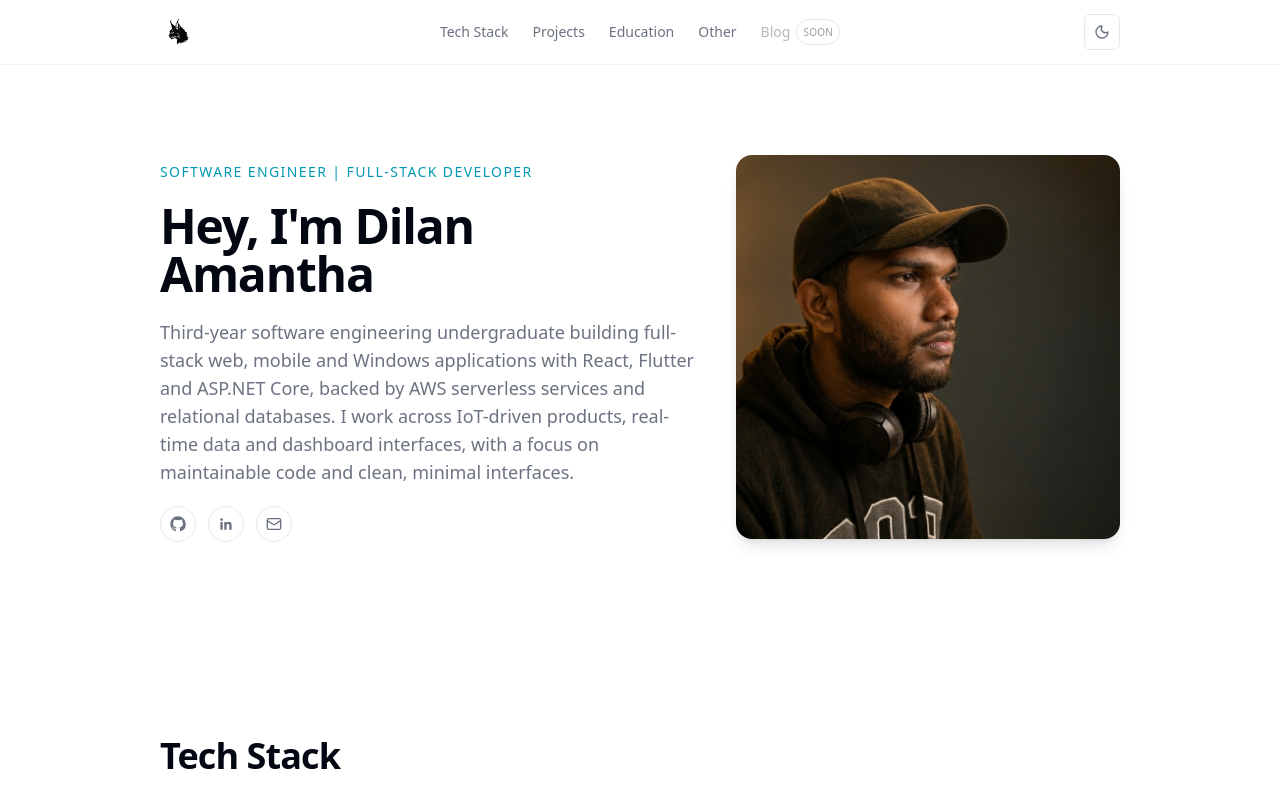
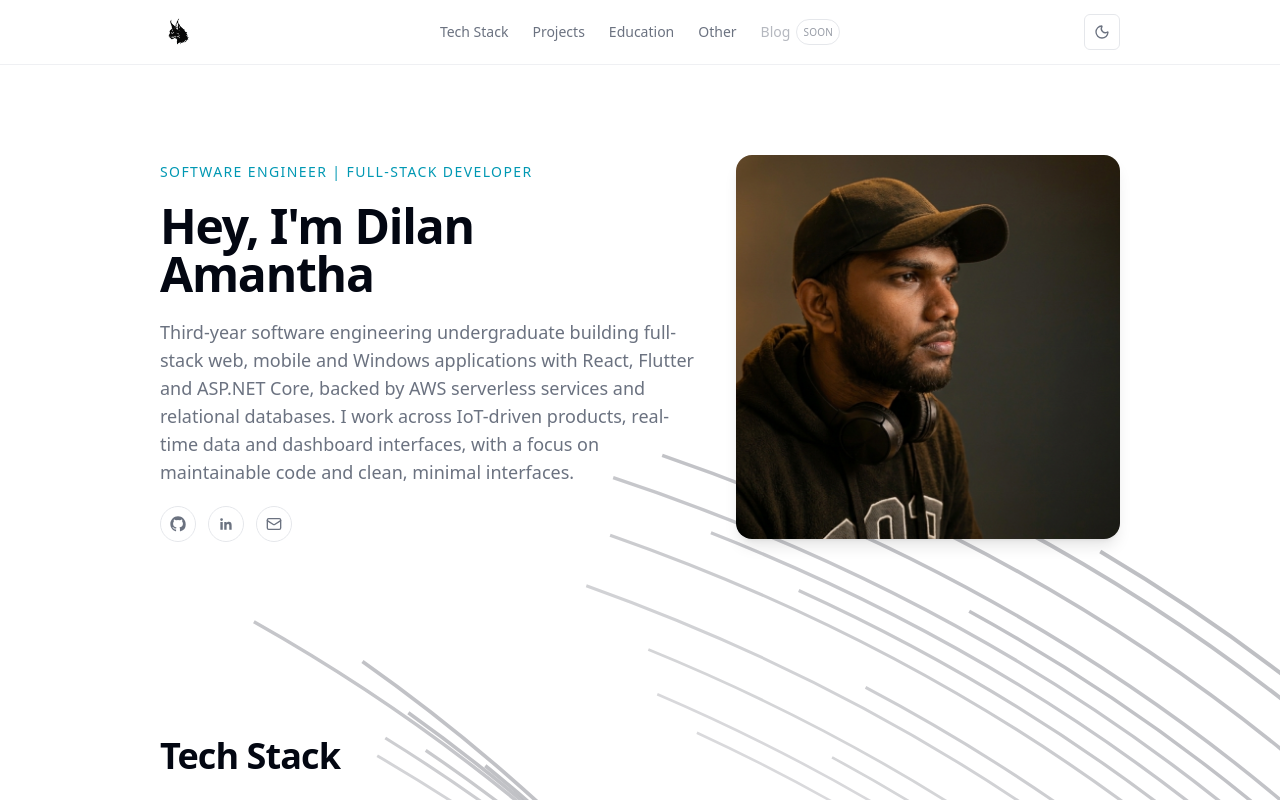
Before and after one commit to lynx7843/lynx_portfolio, a React (Vite) app: page / in a window 1280 px wide. Shown: the top 802 px of the page. Built offline with nearby package versions, Linux system fonts and the light colour scheme.

Commit message:
add background animation effect

```diff
--- a/package.json
+++ b/package.json
@@ -12,6 +12,7 @@
   "dependencies": {
     "class-variance-authority": "^0.7.1",
     "clsx": "^2.1.1",
+    "framer-motion": "^14.0.0",
     "lucide-react": "^1.39.0",
     "react": "^18.3.1",
     "react-dom": "^18.3.1",
--- a/src/App.tsx
+++ b/src/App.tsx
@@ -4,10 +4,12 @@ import TechStack from "@/components/TechStack";
 import Projects from "@/components/Projects";
 import Education from "@/components/Education";
 import Other from "@/components/Other";
+import { BackgroundPaths } from "@/components/ui/background-paths";
 
 export default function App() {
   return (
     <>
+      <BackgroundPaths />
       <Navbar />
       <div className="h-16" />
       <main>
--- /dev/null
+++ b/src/components/ui/background-paths.tsx
@@ -0,0 +1,119 @@
+import { useMemo } from "react";
+import {
+  motion,
+  useAnimationFrame,
+  useMotionValue,
+  useScroll,
+  useSpring,
+  useTransform,
+  useVelocity,
+  type MotionValue,
+} from "framer-motion";
+import { cn } from "@/lib/utils";
+
+// Scroll velocity (px/s) that adds +1x to the line speed.
+const VELOCITY_PER_SPEED_STEP = 400;
+// Upper bound for the speed multiplier while scrolling.
+const MAX_SPEED = 8;
+
+type PathData = {
+  id: number;
+  d: string;
+  width: number;
+  duration: number;
+};
+
+function FloatingPath({ path, time }: { path: PathData; time: MotionValue<number> }) {
+  // Progress through this path's loop, 0 -> 1. Mirrors the original keyframes:
+  // pathLength 0.3 -> 1, pathOffset [0, 1, 0], opacity [0.3, 0.6, 0.3].
+  const phase = useTransform(time, (t) => (t / path.duration) % 1);
+  const pathLength = useTransform(phase, (p) => 0.3 + 0.7 * p);
+  const pathOffset = useTransform(phase, (p) => (p < 0.5 ? p * 2 : 2 - p * 2));
+  const opacity = useTransform(pathOffset, (o) => 0.3 + 0.3 * o);
+
+  return (
+    <motion.path
+      d={path.d}
+      stroke="currentColor"
+      strokeWidth={path.width}
+      strokeOpacity={0.1 + path.id * 0.03}
+      style={{ pathLength, pathOffset, opacity }}
+    />
+  );
+}
+
+function FloatingPaths({
+  position,
+  time,
+}: {
+  position: number;
+  time: MotionValue<number>;
+}) {
+  // Memoized so the random durations stay stable across re-renders.
+  const paths = useMemo<PathData[]>(
+    () =>
+      Array.from({ length: 36 }, (_, i) => ({
+        id: i,
+        d: `M-${380 - i * 5 * position} -${189 + i * 6}C-${
+          380 - i * 5 * position
+        } -${189 + i * 6} -${312 - i * 5 * position} ${216 - i * 6} ${
+          152 - i * 5 * position
+        } ${343 - i * 6}C${616 - i * 5 * position} ${470 - i * 6} ${
+          684 - i * 5 * position
+        } ${875 - i * 6} ${684 - i * 5 * position} ${875 - i * 6}`,
+        width: 0.5 + i * 0.03,
+        duration: 20 + Math.random() * 10,
+      })),
+    [position]
+  );
+
+  return (
+    <div className="absolute inset-0 pointer-events-none">
+      <svg
+        className="h-full w-full text-slate-950 dark:text-white"
+        viewBox="0 0 696 316"
+        preserveAspectRatio="xMidYMid slice"
+        fill="none"
+        aria-hidden="true"
+      >
+        {paths.map((path) => (
+          <FloatingPath key={path.id} path={path} time={time} />
+        ))}
+      </svg>
+    </div>
+  );
+}
+
+/**
+ * Animated flowing-paths backdrop. Renders as a fixed, full-viewport layer
+ * behind the page content and never intercepts pointer events. The lines
+ * speed up while the page is scrolled down and ease back afterwards.
+ */
+export function BackgroundPaths({ className }: { className?: string }) {
+  const { scrollY } = useScroll();
+  const scrollVelocity = useVelocity(scrollY);
+  const scrollBoost = useTransform(scrollVelocity, (v) =>
+    Math.min(Math.max(v, 0) / VELOCITY_PER_SPEED_STEP, MAX_SPEED - 1)
+  );
+  const smoothBoost = useSpring(scrollBoost, { damping: 40, stiffness: 120 });
+
+  // Shared animation clock in seconds, advanced faster while scrolling.
+  const time = useMotionValue(0);
+  useAnimationFrame((_, delta) => {
+    const speed = 1 + Math.max(smoothBoost.get(), 0);
+    time.set(time.get() + (delta / 1000) * speed);
+  });
+
+  return (
+    <div
+      aria-hidden="true"
+      className={cn(
+        "pointer-events-none fixed inset-0 -z-10 overflow-hidden opacity-50 dark:opacity-35",
+        className
+      )}
+    >
+      <FloatingPaths position={1} time={time} />
+      <FloatingPaths position={-1} time={time} />
+    </div>
+  );
+}
```
Also changed, not shown: 1 other file (tests, documents, lock files or other folders).
